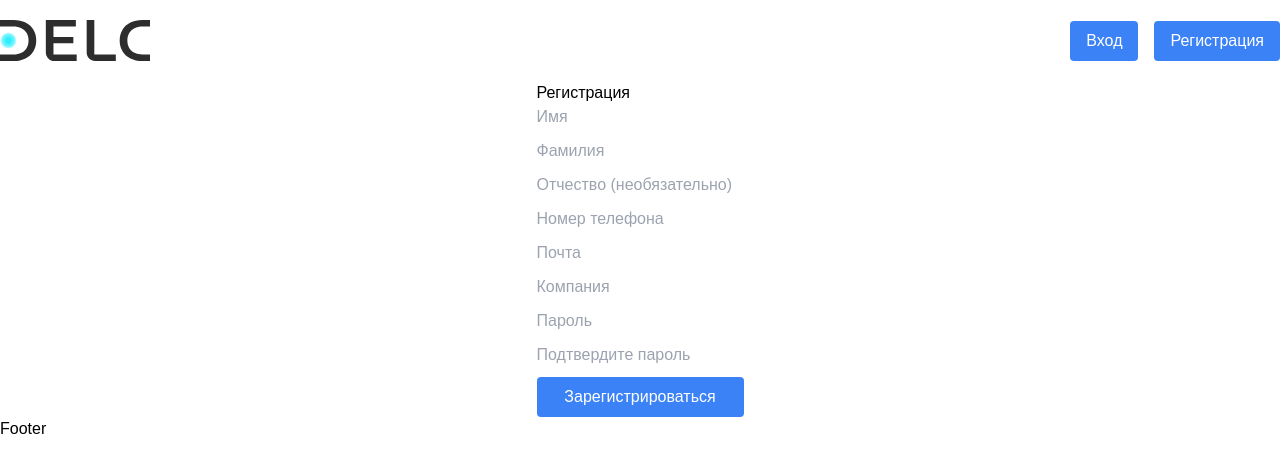
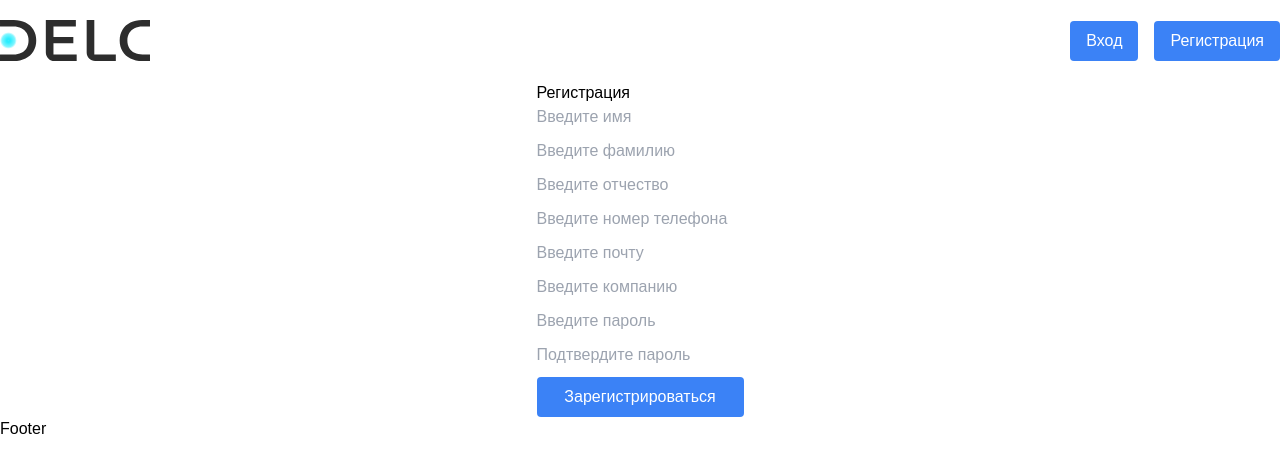
Before and after one commit to AlexsanderKomov/configurator, a Next.js app: page /registration in a window 1280 px wide. Shown: the top 472 px of the page. Built offline with nearby package versions, Linux system fonts and the light colour scheme.

Commit message:
сделал небольшие изменения

```diff
--- a/components/auth/EditProfileModal.tsx
+++ b/components/auth/EditProfileModal.tsx
@@ -4,6 +4,8 @@
 import { useEffect, useState } from "react";
 import { IUser } from "./store";
 import Button from "../uikit/Button";
+import InputForm from "./comoinents/InputForm";
+import LabelForm from "./comoinents/LabelForm";
 
 interface EditProfileModalProps {
   user: IUser;
@@ -77,41 +79,38 @@ const EditProfileModal = ({
         <h2 className="text-xl font-bold mb-4">Редактирование профиля</h2>
         <form onSubmit={handleSubmit}>
           <div className="mb-4">
-            <label className="block text-sm font-medium mb-1">Имя:</label>
-            <input
-              type="text"
+            <LabelForm text="Имя:">
+              <InputForm
                 name="first_name"
                 value={formData.first_name}
                 onChange={handleChange}
                 className="w-full p-2 border rounded"
               />
+            </LabelForm>
           </div>
           <div className="mb-4">
-            <label className="block text-sm font-medium mb-1">Фамилия:</label>
-            <input
-              type="text"
+            <LabelForm text="Фамилия:">
+              <InputForm
                 name="last_name"
                 value={formData.last_name}
                 onChange={handleChange}
                 className="w-full p-2 border rounded"
               />
+            </LabelForm>
           </div>
           <div className="mb-4">
-            <label className="block text-sm font-medium mb-1">Компания:</label>
-            <input
-              type="text"
+            <LabelForm text="Компания:">
+              <InputForm
                 name="company"
                 value={formData.company}
                 onChange={handleChange}
                 className="w-full p-2 border rounded"
               />
+            </LabelForm>
           </div>
           <div className="mb-4">
-            <label className="block text-sm font-medium mb-1">
-              Номер телефона:
-            </label>
-            <input
-              type="text"
+            <LabelForm text="Номер телефона:">
+              <InputForm
                 name="phone_number"
                 value={formData.phone_number}
                 onChange={handleChange}
@@ -119,6 +118,7 @@ const EditProfileModal = ({
                   phoneError ? "border-red-500" : ""
                 }`}
               />
+            </LabelForm>
           </div>
           <div className="flex justify-end gap-2">
             <Button
@@ -129,7 +129,7 @@ const EditProfileModal = ({
             <Button
               text="Сохранить"
               type="submit"
-              error={!isFormChanged || !!phoneError}
+              error={!isFormChanged || Boolean(phoneError)}
             />
           </div>
         </form>
--- a/components/auth/LoginForm.tsx
+++ b/components/auth/LoginForm.tsx
@@ -3,6 +3,7 @@ import { useState } from "react";
 import { useRouter } from "next/navigation";
 import { error, success } from "@/lib/helpers/toastifyFunctions";
 import Button from "../uikit/Button";
+import InputForm from "./comoinents/InputForm";
 
 const LoginForm = () => {
   const [formData, setFormData] = useState({
@@ -67,23 +68,21 @@ const LoginForm = () => {
       <h1>Вход</h1>
 
       {/* Почта */}
-      <input
+      <InputForm
         type="email"
         name="email"
-        placeholder="Почта"
+        placeholder="Введите почту"
         value={formData.email}
         onChange={handleChange}
-        required
       />
 
       {/* Пароль */}
-      <input
+      <InputForm
         type="password"
         name="password"
-        placeholder="Пароль"
+        placeholder="Введите пароль"
         value={formData.password}
         onChange={handleChange}
-        required
       />
 
       {/* Кнопка отправки */}
--- a/components/auth/RegistrationForm.tsx
+++ b/components/auth/RegistrationForm.tsx
@@ -3,6 +3,7 @@ import { useState } from "react";
 import { useRouter } from "next/navigation"; // Импортируем useRouter
 import { error, success } from "@/lib/helpers/toastifyFunctions";
 import Button from "../uikit/Button";
+import InputForm from "./comoinents/InputForm";
 
 const RegistrationForm = () => {
   const [formData, setFormData] = useState({
@@ -52,6 +53,8 @@ const RegistrationForm = () => {
     }
   };
 
+  console.log(formData);
+
   return (
     <form
       onSubmit={handleSubmit}
@@ -64,81 +67,71 @@ const RegistrationForm = () => {
       }}
     >
       {/* Имя */}
-      <input
-        type="text"
+      <InputForm
         name="first_name"
-        placeholder="Имя"
+        placeholder="Введите имя"
         value={formData.first_name}
         onChange={handleChange}
-        required
       />
 
       {/* Фамилия */}
-      <input
-        type="text"
+      <InputForm
         name="last_name"
-        placeholder="Фамилия"
+        placeholder="Введите фамилию"
         value={formData.last_name}
         onChange={handleChange}
-        required
       />
 
       {/* Отчество (опционально) */}
-      <input
-        type="text"
+      <InputForm
         name="middle_name"
-        placeholder="Отчество (необязательно)"
+        placeholder="Введите отчество"
         value={formData.middle_name}
         onChange={handleChange}
       />
 
       {/* Номер телефона */}
-      <input
+      <InputForm
         type="tel"
         name="phone_number"
-        placeholder="Номер телефона"
+        placeholder="Введите номер телефона"
         value={formData.phone_number}
         onChange={handleChange}
-        required
       />
 
       {/* Почта */}
-      <input
+      <InputForm
         type="email"
         name="email"
-        placeholder="Почта"
+        placeholder="Введите почту"
         value={formData.email}
         onChange={handleChange}
-        required
       />
 
       {/* Компания */}
-      <input
-        type="text"
+      <InputForm
         name="company"
-        placeholder="Компания"
+        placeholder="Введите компанию"
         value={formData.company}
         onChange={handleChange}
       />
 
       {/* Пароль */}
-      <input
+      <InputForm
         type="password"
         name="password"
-        placeholder="Пароль"
+        placeholder="Введите пароль"
         value={formData.password}
         onChange={handleChange}
-        required
       />
 
       {/* Подтверждение пароля */}
-      <input
+      <InputForm
         type="password"
         name="confirm_password"
         placeholder="Подтвердите пароль"
         value={formData.confirm_password}
         onChange={handleChange}
-        required
       />
 
       {/* Кнопка отправки */}
--- /dev/null
+++ b/components/auth/comoinents/InputForm.tsx
@@ -0,0 +1,34 @@
+import React, { InputHTMLAttributes } from "react";
+
+interface IInputForm extends InputHTMLAttributes<HTMLInputElement> {
+  type?: string;
+  name: string;
+  placeholder?: string;
+  value: string;
+  className?: string;
+}
+
+function InputForm(props: IInputForm) {
+  const {
+    type = "text",
+    name,
+    placeholder,
+    value,
+    onChange,
+    className,
+  } = props;
+
+  return (
+    <input
+      type={type}
+      name={name}
+      placeholder={placeholder}
+      value={value}
+      onChange={onChange}
+      required
+      className={className}
+    />
+  );
+}
+
+export default InputForm;
--- /dev/null
+++ b/components/auth/comoinents/LabelForm.tsx
@@ -0,0 +1,23 @@
+import React from "react";
+
+interface ILabelForm {
+  children: React.ReactNode;
+  text: string;
+  textError?: string;
+}
+
+function LabelForm(props: ILabelForm) {
+  const { children, text, textError } = props;
+
+  return (
+    <div>
+      {textError && <p className="text-red-500">{textError}</p>}
+      <label className="block text-sm font-medium mb-1">
+        {text}
+        {children}
+      </label>
+    </div>
+  );
+}
+
+export default LabelForm;
--- a/components/auth/store.ts
+++ b/components/auth/store.ts
@@ -20,24 +20,20 @@ interface IProfileRole {
   resetRole: () => void;
 }
 
+const DEFAULT_VALUE = {
+  role: "",
+  first_name: "",
+  last_name: "",
+  company: "",
+  phone_number: "",
+};
+
 const createUserSlice: StateCreator<IProfileUser> = (set) => ({
-  user: {
-    role: "",
-    first_name: "",
-    last_name: "",
-    company: "",
-    phone_number: "",
-  },
+  user: DEFAULT_VALUE,
   updateUser: (newUser) => set(() => ({ user: newUser })),
   resetUser: () =>
     set({
-      user: {
-        role: "",
-        first_name: "",
-        last_name: "",
-        company: "",
-        phone_number: "",
-      },
+      user: DEFAULT_VALUE,
     }),
 });
 
--- a/next.config.ts
+++ b/next.config.ts
@@ -2,7 +2,17 @@ import type { NextConfig } from "next";
 
 const nextConfig: NextConfig = {
   images: {
-    domains: ["localhost", "localhost:3001"], // Добавь домен и порт
+    remotePatterns: [
+      {
+        protocol: "http", // или "https", в зависимости от вашего сервера
+        hostname: "localhost",
+        port: "3001", // Указываем порт, если он отличается от стандартного
+      },
+      {
+        protocol: "http", // или "https"
+        hostname: "localhost",
+      },
+    ],
   },
   async rewrites() {
     return [
```
Also changed, not shown: 4 other files (tests, documents, lock files or other folders). Lines whose indentation alone changed are shown as unchanged.
